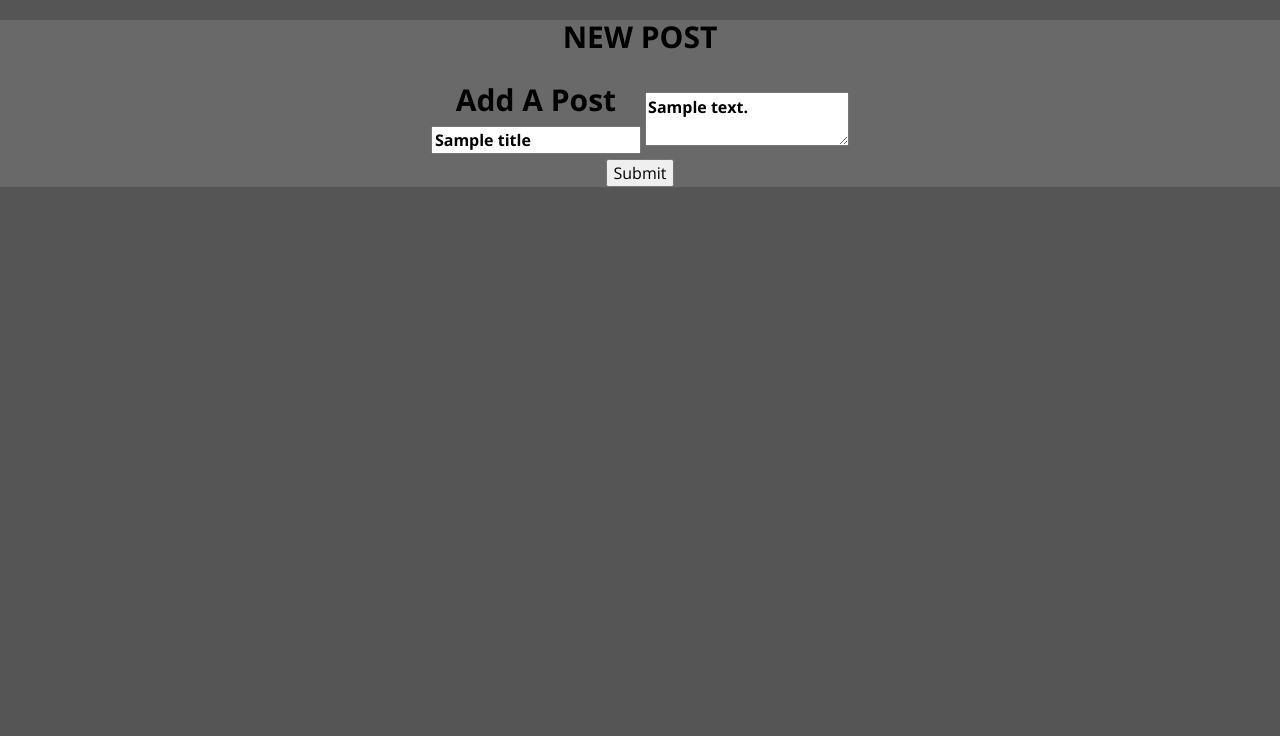
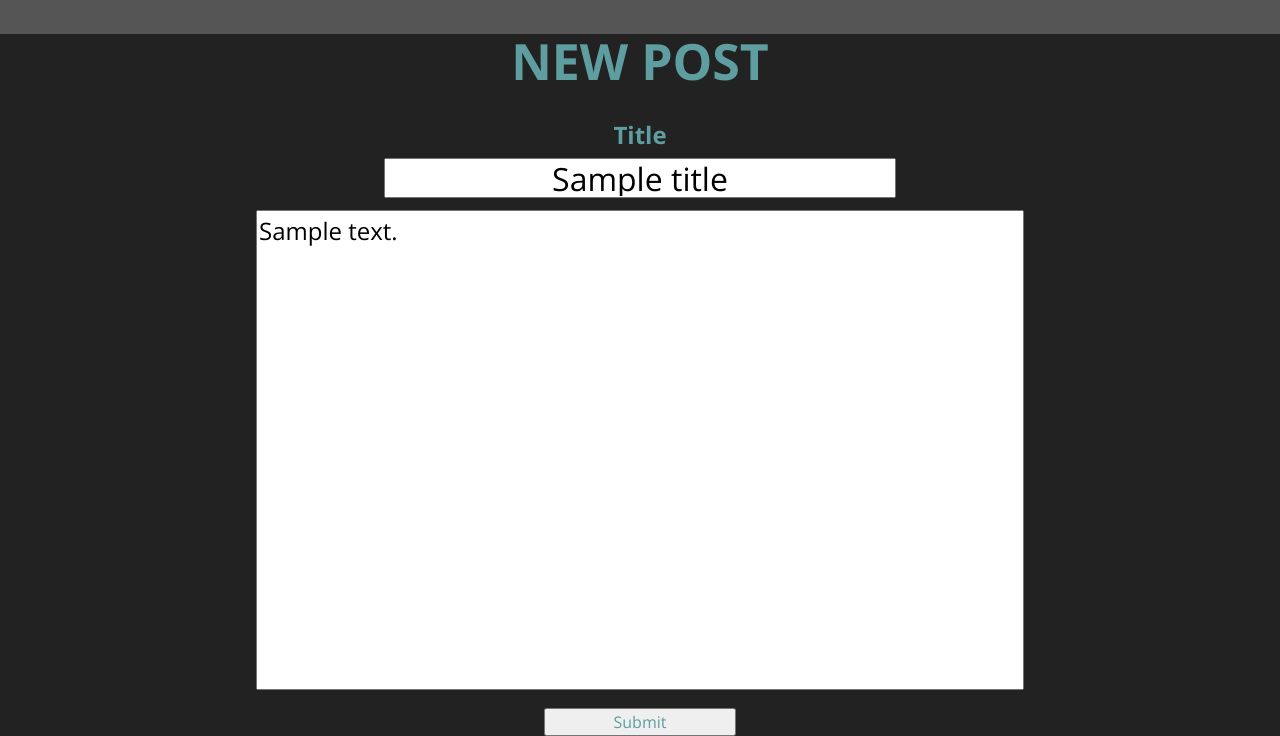
Before and after one commit to TonyKelly12/color-nerds-blog, a Django app: template color_nerds_blog/templates/newpost.html in a window 1280 px wide. Shown: the part 74-810 px from the top of the page. Before the commit the page ends 261 px from the top, so only its background shows below. Run offline with Django 3.2, Linux system fonts and the light colour scheme; the template is opened without the code that fills it: most values are stand-ins (such as "Sample title", 1, 10 or a date in 2020); some libraries are stand-ins or nearby versions.

Commit message:
Title added to animation

```diff
--- a/color_nerds_blog/static/main.css
+++ b/color_nerds_blog/static/main.css
@@ -552,9 +552,90 @@ a.button{
     height:100%;
     color: black;
     text-align: center;
-    background-color: dimgray;
+
 }
 
 .legend{
     justify-content: center;
 }
+
+.login {
+    display: block;
+}
+
+.login h1{
+    color: whitesmoke;
+    font-size: 50px;
+}
+
+.color_nerd{
+    height: 100vh;
+    width: 100vw;
+}
+.post_entry textarea{
+    resize: none;
+    height: 60vh;
+    width: 60vw;
+    font-size: 24px;
+}
+
+.post_title{
+    height: 5vh;
+    width: 40vw;
+
+    margin-bottom: 1.5vh;
+    text-align: center;
+    font-size: 32px;
+    justify-content: center;
+
+}
+.img-upload p{
+    text-align: left;
+    color: cadetblue;
+}
+
+.img-upload input{
+    color: cadetblue;
+}
+
+.mp3-upload p{
+    text-align: left;
+    color: cadetblue;
+}
+
+.mp3-upload input{
+    color: cadetblue;
+}
+
+.newpost_header h1{
+    color: cadetblue;
+}
+
+.newpost_title h3{
+    color: cadetblue;
+}
+
+.submit_post input{
+    margin-top:1.5vh;
+    width:15vw;
+    color: cadetblue;
+}
+
+.indipost{
+
+    font-family: "Lucida Calligraphy";
+
+}
+.post{
+    color: #b3d4fc;
+    background-color: #222222;
+}
+
+
+.post-title{
+font-size: 40px;
+}
+
+.post-content{
+    font-size: 28px;
+}
--- a/color_nerds_blog/templates/blog.html
+++ b/color_nerds_blog/templates/blog.html
@@ -1,9 +1,12 @@
 <link rel="stylesheet" href="../static/Sass/main.sass">{% extends "index.html" %}
 
 {% block content %}
-
+    <div class="postpage">
     {% for p in posts %}
+    <div class="indipost">
         {{ p.render() | safe }}
         <br><br>
+    </div>
     {% endfor %}
+      </div>
 {% endblock %}
--- a/color_nerds_blog/templates/index.html
+++ b/color_nerds_blog/templates/index.html
@@ -84,6 +84,7 @@
                 </div><!-- /.navbar-collapse -->
             </div><!-- /.container-fluid -->
         </nav>
+    </div>
 </header>
 <div class="main">
     {% block main %}
@@ -110,7 +111,6 @@
         </div>
 </div>
 
-
 <footer></footer>
 </body>
 <script src="https://code.jquery.com/jquery-1.12.0.min.js"></script>
--- a/color_nerds_blog/templates/newpost.html
+++ b/color_nerds_blog/templates/newpost.html
@@ -3,22 +3,28 @@
 
 <!-- Post Form -->
 {% block content %}
-    <h2>NEW POST</h2>
+    <div class="newpost_header"><h1>NEW POST</h1></div>
+    <div class="newpost_title"><h3>Title</h3></div>
+<div class="container">
+    <div class="container-fluid">
+    <form method = "post">
 
-    <form method = "post">
-    <label>
-    <h2>Add A Post</h2>
-<div class = "title_entry">
-    <input type = "text" name ="title" value="{{ title }}">
+
+<div class = "col-md-12 title_entry">
+    <input class="post_title" type = "text" name ="title" value="{{ title }}">
 </div>
-    </label>
-   <label>
-<div class = "post_entry">
-    <textarea name = "content">{{ content }}</textarea>
+
+<div class = "col-md-12 post_entry">
+    <textarea name = "content" >{{ content }}</textarea>
 </div>
-   </label>
+
 
     <div class="error">{{error}}</div>
 
-    <input type="submit">
+        <div class="col-md-12 submit_post">
+        <input type="submit">
+        </div>
+    </form>
+    </div>
+</div>
 {% endblock %}
--- a/color_nerds_blog/templates/permalink.html
+++ b/color_nerds_blog/templates/permalink.html
@@ -1,5 +1,7 @@
 {% extends "index.html" %}
 
 {% block post %}
+    <div class="indipost">
   {{post.render() | safe}}
+    </div>
 {% endblock %}
--- a/color_nerds_blog/templates/signup.html
+++ b/color_nerds_blog/templates/signup.html
@@ -17,5 +17,8 @@
     </div>
     <div>{{ error_signup }}</div>
 </form>
-
+</div>
+    <div class="col-md-12 color_nerd">
+    <img src="../static/img/png/color_nerd_bkgd.png" alt="colornerds" height="100%" width="100%">
+    </div>
 {% endblock %}
--- a/color_nerds_blog/templates/welcome.html
+++ b/color_nerds_blog/templates/welcome.html
@@ -2,4 +2,8 @@
 
 {% block welcome  %}
  <h2>Welcome, {{username}} {{ u_id }}!</h2>
+    </div>
+    <div class="col-md-12 color_nerd">
+    <img src="../static/img/png/color_nerd_bkgd.png" alt="colornerds" height="100%" width="100%">
+    </div>
 {% endblock %}
```
Also changed, not shown: color_nerds_blog/main.py (+7 -6 lines), color_nerds_blog/templates/login.html (+21 -7 lines), color_nerds_blog/templates/main.html (+10 -8 lines).
